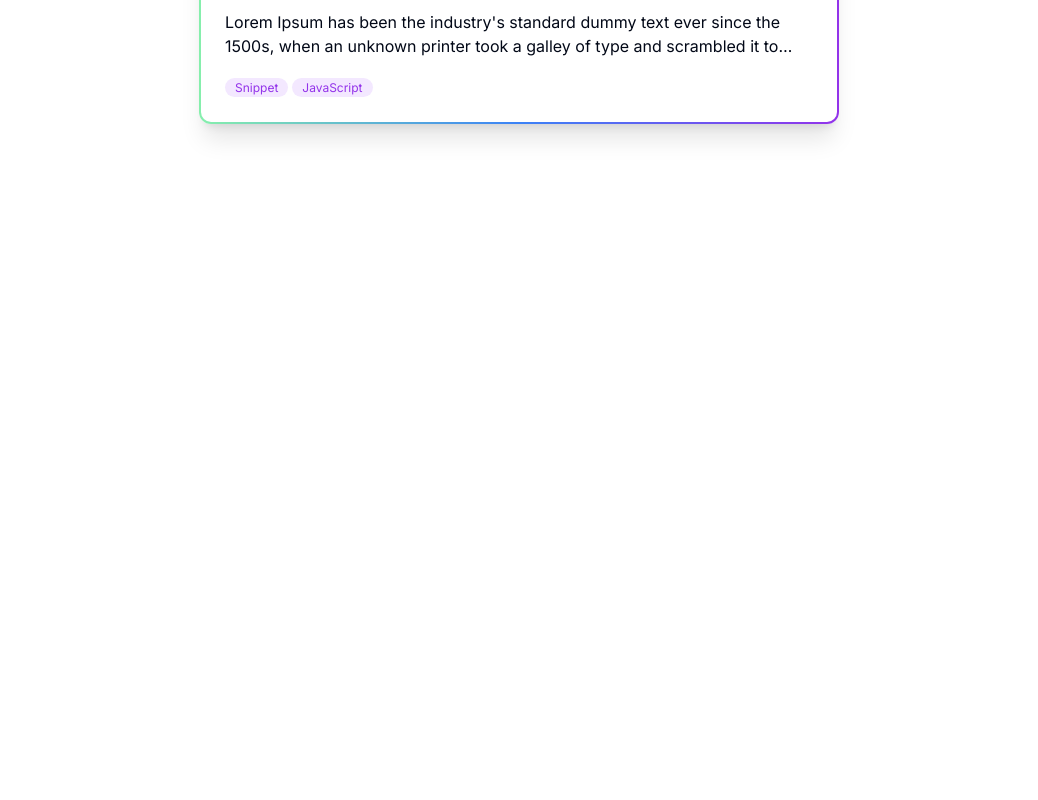
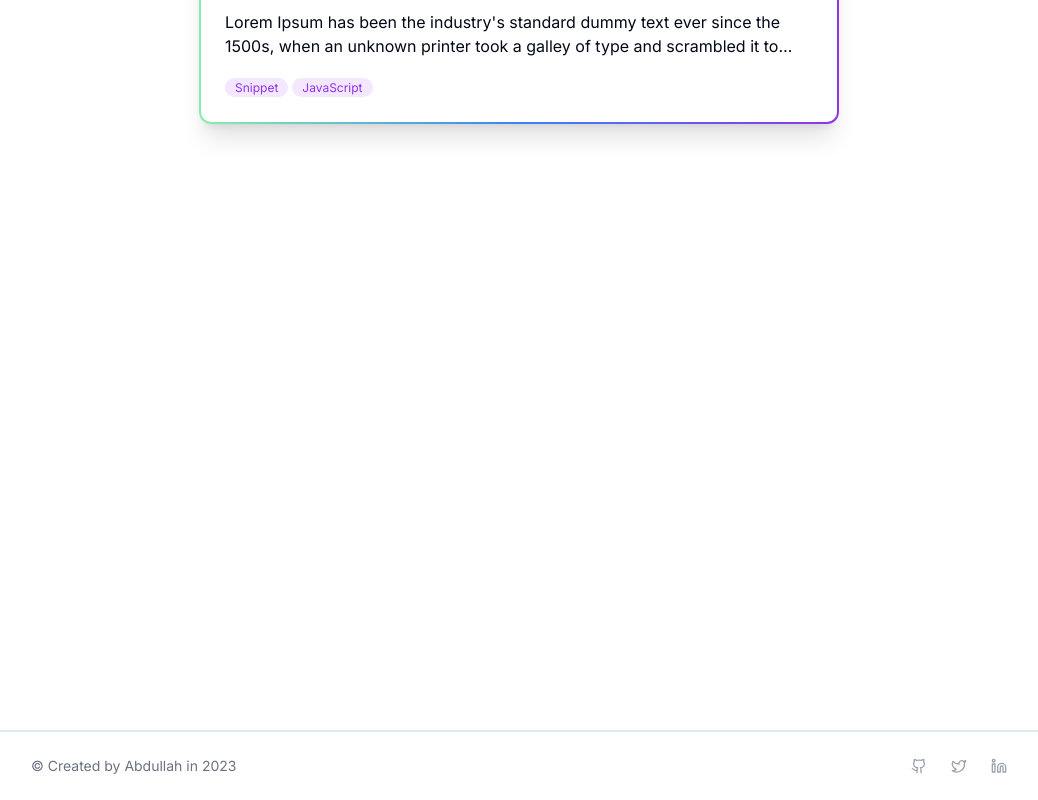
Before and after one commit to abdtriedcoding/notionverse, a Next.js app: page / in a window 1280 px wide. Shown: the part 200-1000 px from the top of the page, without its empty margins (121-1159 px from the left). Before the commit the page ends 800 px from the top, so only its background shows below. Built offline with nearby package versions, Linux system fonts and the light colour scheme.

Commit message:
Code the footer section

```diff
--- a/app/components/Feed.tsx
+++ b/app/components/Feed.tsx
@@ -2,7 +2,7 @@ import Link from "next/link";
 
 export default function Feed() {
   return (
-    <div className="max-w-2xl m-auto px-4">
+    <div className="max-w-2xl m-auto px-4 min-h-full">
       <Link href="/">
         <article className="hover:animate-background rounded-xl bg-gradient-to-r from-green-300 via-blue-500 to-purple-600 p-0.5 shadow-xl transition hover:bg-[length:400%_400%] hover:[animation-duration:_4s] mb-4">
           <div className="rounded-[10px] bg-white p-4 sm:p-6">
--- /dev/null
+++ b/app/components/Footer.tsx
@@ -0,0 +1,28 @@
+import { footerNavigation } from "@/constants";
+import Link from "next/link";
+
+export default function Footer() {
+  return (
+    <footer className="border-t-2">
+      <div className="max-w-5xl m-auto py-6 px-4 sm:px-6 md:flex md:items-center md:justify-between">
+        <div className="flex justify-center space-x-6 md:order-2">
+          {footerNavigation.map((item) => (
+            <Link
+              key={item.name}
+              href={item.href}
+              className="text-gray-400 hover:text-gray-500"
+            >
+              <span className="sr-only">{item.name}</span>
+              <item.icon className="h-4 w-4" aria-hidden="true" />
+            </Link>
+          ))}
+        </div>
+        <div className="mt-8 md:mt-0 md:order-1">
+          <p className="text-center text-sm text-gray-500">
+            &copy; Created by Abdullah in 2023
+          </p>
+        </div>
+      </div>
+    </footer>
+  );
+}
--- a/app/globals.css
+++ b/app/globals.css
@@ -1,6 +1,12 @@
 @tailwind base;
 @tailwind components;
 @tailwind utilities;
+
+html,
+body,
+:root {
+  height: 100%;
+}
 
 @layer base {
   :root {
--- a/app/page.tsx
+++ b/app/page.tsx
@@ -1,4 +1,5 @@
 import Feed from "./components/Feed";
+import Footer from "./components/Footer";
 import Header from "./components/Header";
 
 const HomePage = () => {
@@ -6,6 +7,7 @@ const HomePage = () => {
     <>
       <Header />
       <Feed />
+      <Footer />
     </>
   );
 };
--- a/constants/index.ts
+++ b/constants/index.ts
@@ -1,7 +1,26 @@
-import { LinkItem } from "@/types";
+import { FooterNavItem, LinkItem } from "@/types";
+import { Github, Linkedin, Twitter } from "lucide-react";
 
 export const links: LinkItem[] = [
   { id: 0, name: "Blog", to: "/" },
   { id: 1, name: "About", to: "/about" },
   { id: 3, name: "Search", to: "/search" },
 ];
+
+export const footerNavigation: FooterNavItem[] = [
+  {
+    name: "GitHub",
+    href: "/",
+    icon: Github,
+  },
+  {
+    name: "Twitter",
+    href: "/",
+    icon: Twitter,
+  },
+  {
+    name: "Linkedin",
+    href: "/",
+    icon: Linkedin,
+  },
+];
--- a/types.ts
+++ b/types.ts
@@ -3,3 +3,9 @@ export interface LinkItem {
   name: string;
   to: string;
 }
+
+export type FooterNavItem = {
+  name: string;
+  href: string;
+  icon: any;
+};
```
